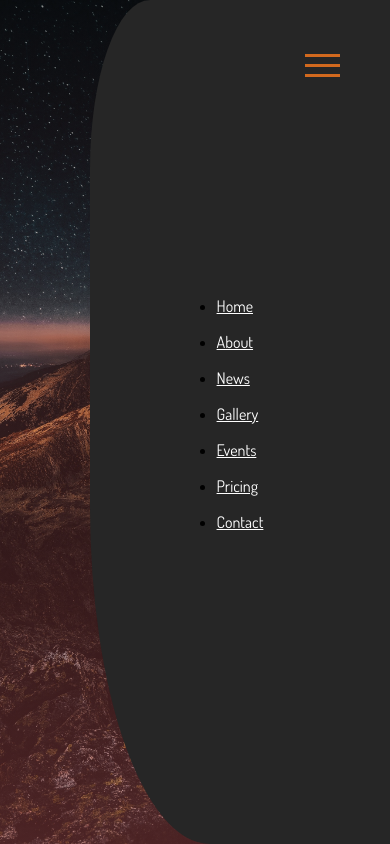
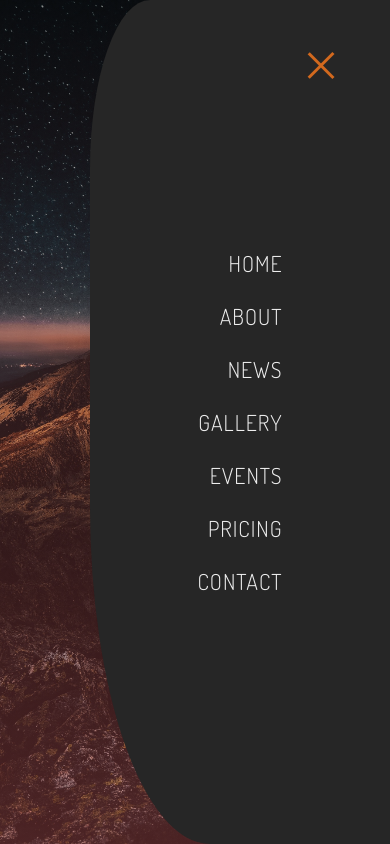
Before and after one commit to bdog72/css-responsive-layouts-2022, a plain HTML site: page projects/13-hamburger-menu/index.html in a window 390 px wide. Both pictures are taken after a click on the element 322 px from the left and 65 px from the top of the page. Drawn offline with Linux system fonts and the light colour scheme.

Commit message:
Hamburger Menu

```diff
--- a/projects/13-hamburger-menu/script.js
+++ b/projects/13-hamburger-menu/script.js
@@ -1,4 +1,9 @@
 //
 //
 
-console.log(12345);
+const menuIcon = document.querySelector('.hamburger-menu');
+const navbar = document.querySelector('.navbar');
+
+menuIcon.addEventListener('click', () => {
+  navbar.classList.toggle('change');
+});
--- a/projects/13-hamburger-menu/style.css
+++ b/projects/13-hamburger-menu/style.css
@@ -29,12 +29,16 @@ body {
   background-color: #262626;
   position: fixed;
   top: 0;
-  right: 0;
+  right: -300px;
   display: flex;
   align-items: center;
   justify-content: center;
   border-radius: 20% 0 0 40%;
-  /* border: 1px solid #fff; */
+  transition: right 0.8s cubic-bezier(1, 0, 0, 1);
+}
+
+.change {
+  right: 0;
 }
 
 .hamburger-menu {
@@ -53,12 +57,65 @@ body {
   width: 100%;
   height: 3px;
   background-color: chocolate;
+  transition: all 0.8s;
+}
+
+.change .line-1 {
+  transform: rotateZ(-405deg) translate(-8px, 6px);
+}
+
+.change .line-2 {
+  opacity: 0;
+}
+
+.change .line-3 {
+  transform: rotateZ(405deg) translate(-8px, -6px);
+}
+
+.nav-list {
+  text-align: right;
 }
 
 .nav-item {
-  margin-bottom: 1rem;
+  list-style: none;
+  margin: 25px;
 }
 
-a {
-  color: #fff;
+.nav-link {
+  color: #eee;
+  font-weight: 300;
+  letter-spacing: 1px;
+  text-transform: uppercase;
+  text-decoration: none;
+  font-size: 22px;
+  position: relative;
+  padding: 3px 0;
 }
+
+.nav-link::before,
+.nav-link::after {
+  content: '';
+  width: 100%;
+  height: 2px;
+  background-color: chocolate;
+  text-decoration: underline;
+  position: absolute;
+  left: 0;
+  transform: scaleX(0);
+  transition: transform 0.5s;
+}
+
+.nav-link::after {
+  bottom: 0;
+  transform-origin: right;
+}
+
+.nav-link::before {
+  top: 0;
+  transform-origin: left;
+}
+
+.nav-link:hover::before,
+.nav-link:hover::after {
+  transform: scaleX(1);
+}
--- /dev/null
+++ b/projects/14-css-checkbox/index.html
@@ -0,0 +1,16 @@
+<!--  -->
+<!--  -->
+
+<!DOCTYPE html>
+<html lang="en">
+  <head>
+    <meta charset="UTF-8" />
+    <meta name="viewport" content="width=device-width, initial-scale=1.0" />
+    <meta http-equiv="X-UA-Compatible" content="ie=edge" />
+    <link rel="stylesheet" href="style.css" />
+    <title>Custom CSS Checkbox</title>
+  </head>
+  <body>
+    <h1>Check</h1>
+  </body>
+</html>
--- /dev/null
+++ b/projects/14-css-checkbox/style.css
@@ -0,0 +1,7 @@
+/*  */
+/*  */
+
+* {
+  margin: 0;
+  padding: 0;
+}
```
Also changed, not shown: index.html (+1 -1 lines).
